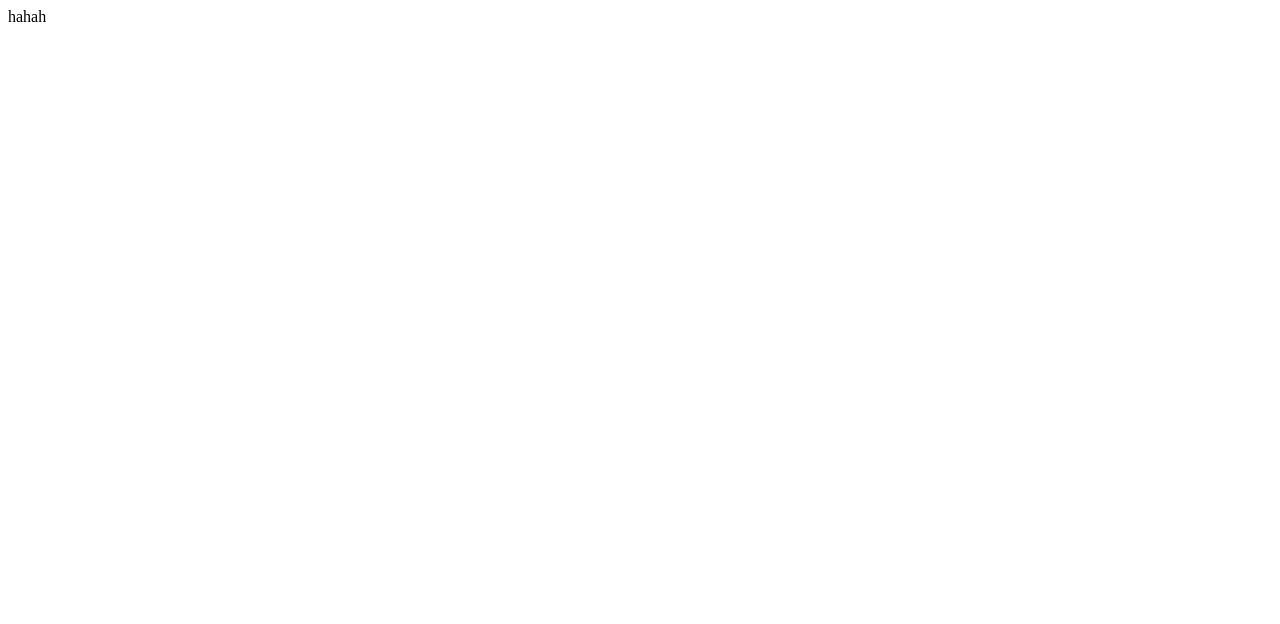
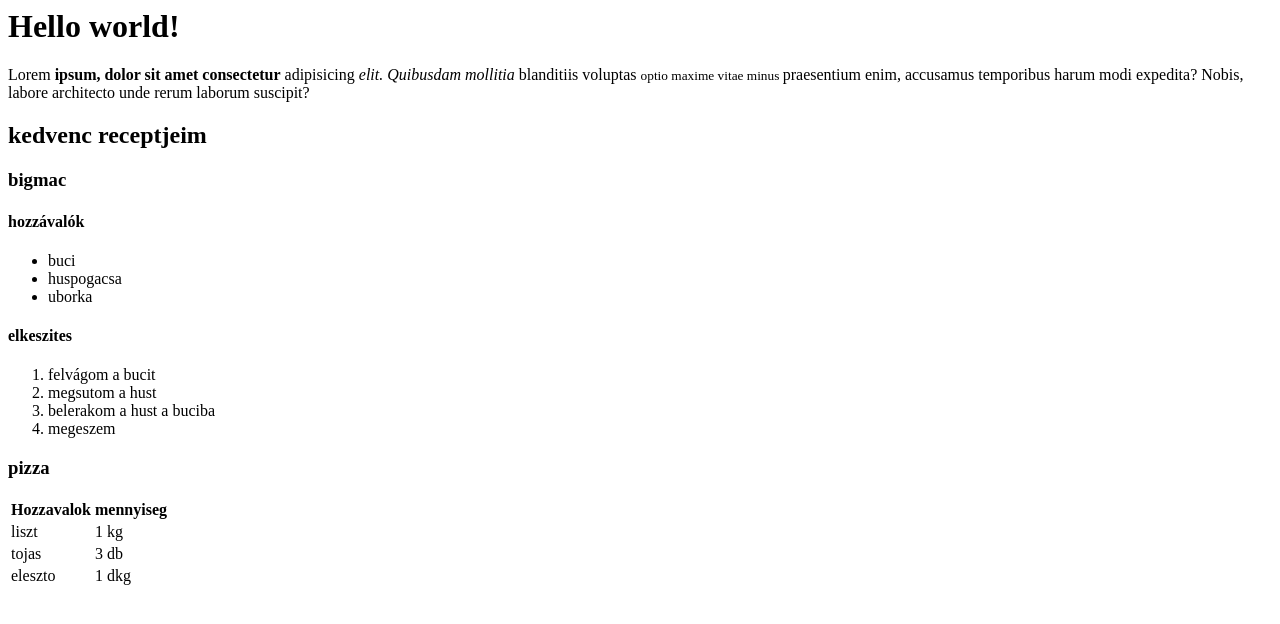
Before and after one commit to RekaHanna/web, a plain HTML site: page index.html in a window 1280 px wide. Drawn offline with Linux system fonts and the light colour scheme.

Commit message:
Add files via upload
hello world

```diff
--- a/index.html
+++ b/index.html
@@ -1,12 +1,45 @@
-<!DOCTYPE html>
-<html lang="en">
-<head>
-    <meta charset="UTF-8">
-    <meta http-equiv="X-UA-Compatible" content="IE=edge">
-    <meta name="viewport" content="width=device-width, initial-scale=1.0">
-    <title>Document</title>
-</head>
-<body>
-    hahah
-</body>
+<html>
+    <head>
+        <title>első projektem</title>
+    </head>
+    <body>
+        <h1>Hello world!</h1>
+        <p>Lorem <b> ipsum, dolor sit amet consectetur</b> adipisicing <i> elit. Quibusdam mollitia </i>blanditiis voluptas <small>optio maxime vitae minus </small>  praesentium enim, accusamus temporibus harum modi expedita? Nobis, labore architecto unde rerum laborum suscipit?
+        </p>
+        <h2>kedvenc receptjeim</h2>
+        <h3>bigmac</h3>
+        <h4>hozzávalók</h4>
+       <ul>
+        <li>buci</li>
+        <li>huspogacsa</li>
+        <li>uborka</li>
+       </ul>
+        <h4>elkeszites</h4>
+        <ol>
+            <li>felvágom a bucit</li>
+            <li>megsutom a hust</li>
+            <li>belerakom a hust a buciba</li>
+            <li>megeszem</li>
+        </ol>
+        <h3>pizza</h3>
+        <table>
+            <tr>
+                <th>Hozzavalok</th>
+                <th>mennyiseg</th>
+            </tr>
+            <tr>
+                <td>liszt</td>
+                <td>1 kg</td>
+            </tr>
+            <tr>
+                <td>tojas</td>
+                <td>3 db</td>
+            </tr>
+            <tr>
+                <td>eleszto</td>
+                <td>1 dkg</td>
+            </tr>
+        </table>
+
+    </body>
 </html>
```
